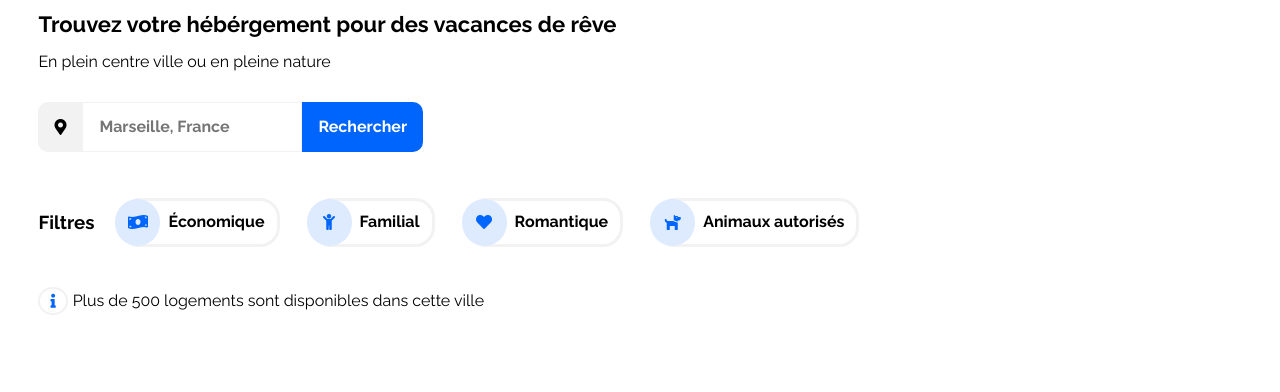
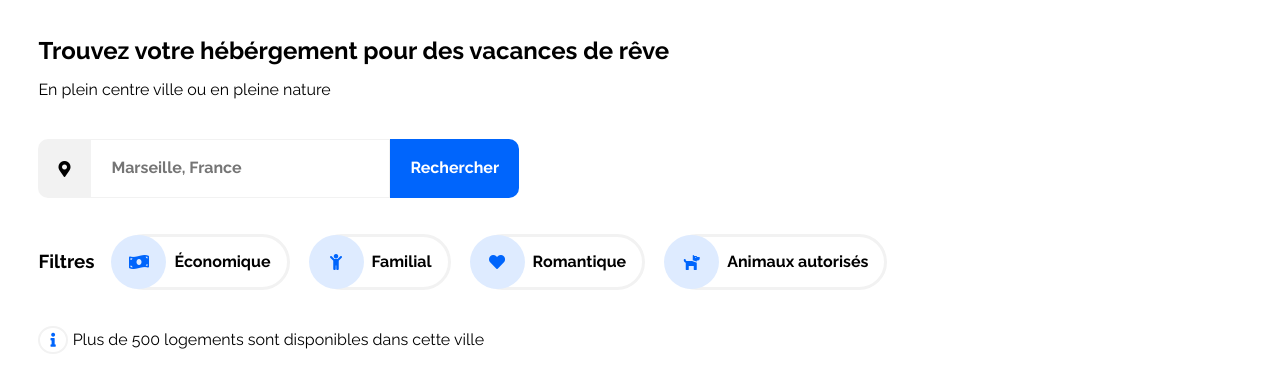
Before and after one commit to Nabil-Y/NabilYassine_2_29012022, a plain HTML site: page index.html in a window 1280 px wide. Shown: the part 124-516 px from the top of the page. Drawn offline with Linux system fonts and the light colour scheme.

Commit message:
Small padding/margin fix

```diff
--- a/css/style.css
+++ b/css/style.css
@@ -56,7 +56,7 @@ nav {
 }
 
 h1, h2 {
-    font-size: 22px;
+    font-size: 24px;
 }
 
 /* 4 - Header */
@@ -83,28 +83,37 @@ header a:focus {
 
 /* 5 - Section: Top */
 
+.CTA h1 {
+    margin-top: 40px;
+    margin-bottom: 0;
+}
+
+.CTA p {
+    margin-bottom: 40px;
+}
+
 form {
     display: flex;
     font-weight: bold;
-    margin: 30px 0;
+    margin: 24px 0;
 }
 
 .search-bar {
     border: var(--secondary-color) 1px solid;
-    width: min(100%,220px);
+    width: min(100%,300px);
     outline: none;
 }
 
 .search-bar[placeholder] {
     color: inherit;
     font-weight: inherit;
-    padding-left: 16px;
+    padding-left: 20px;
 }
 
 form button {
     background: var(--primary-color);
     color: var(--white);
-    padding: 16px;
+    padding: 20px;
     font-weight: inherit;
     border: none;
     border-top-right-radius: 10px;
@@ -116,7 +125,7 @@ form button {
     display: flex;
     justify-content: center;
     align-items: center;
-    padding: 16px;
+    padding: 20px;
     background: var(--secondary-color);
     border-top-left-radius: 10px;
     border-bottom-left-radius: 10px;
@@ -139,11 +148,11 @@ form button {
 .filtre {
     position: relative;
     display: inline-block;
-    margin: 16px;
+    margin: 12px;
     border: 3px solid var(--secondary-color);
-    border-radius: 20px;
-    padding: 12px;
-    padding-left: 45px;
+    border-radius: 30px;
+    padding: 16px;
+    padding-left: 55px;
     font-weight: bold;
 }
 
@@ -155,7 +164,7 @@ form button {
     left: -8px;
     top: -2px;
     bottom: -2px;
-    min-width: 45px;
+    min-width: 55px;
     color: var(--primary-color);
     background: var(--primary-color-light);
     border-radius: 50%;
@@ -210,7 +219,7 @@ form button {
     /* Mobile - Balises générales */
 
     nav {
-        margin-top: 20px;
+        margin-top: 16px;
         width: 100%;
     }
 
@@ -225,7 +234,7 @@ form button {
     /*  Mobile - Header */
 
     header {
-        margin-top: 40px;
+        margin-top: 20px;
         flex-direction: column;
         justify-content: center;
     }
```
